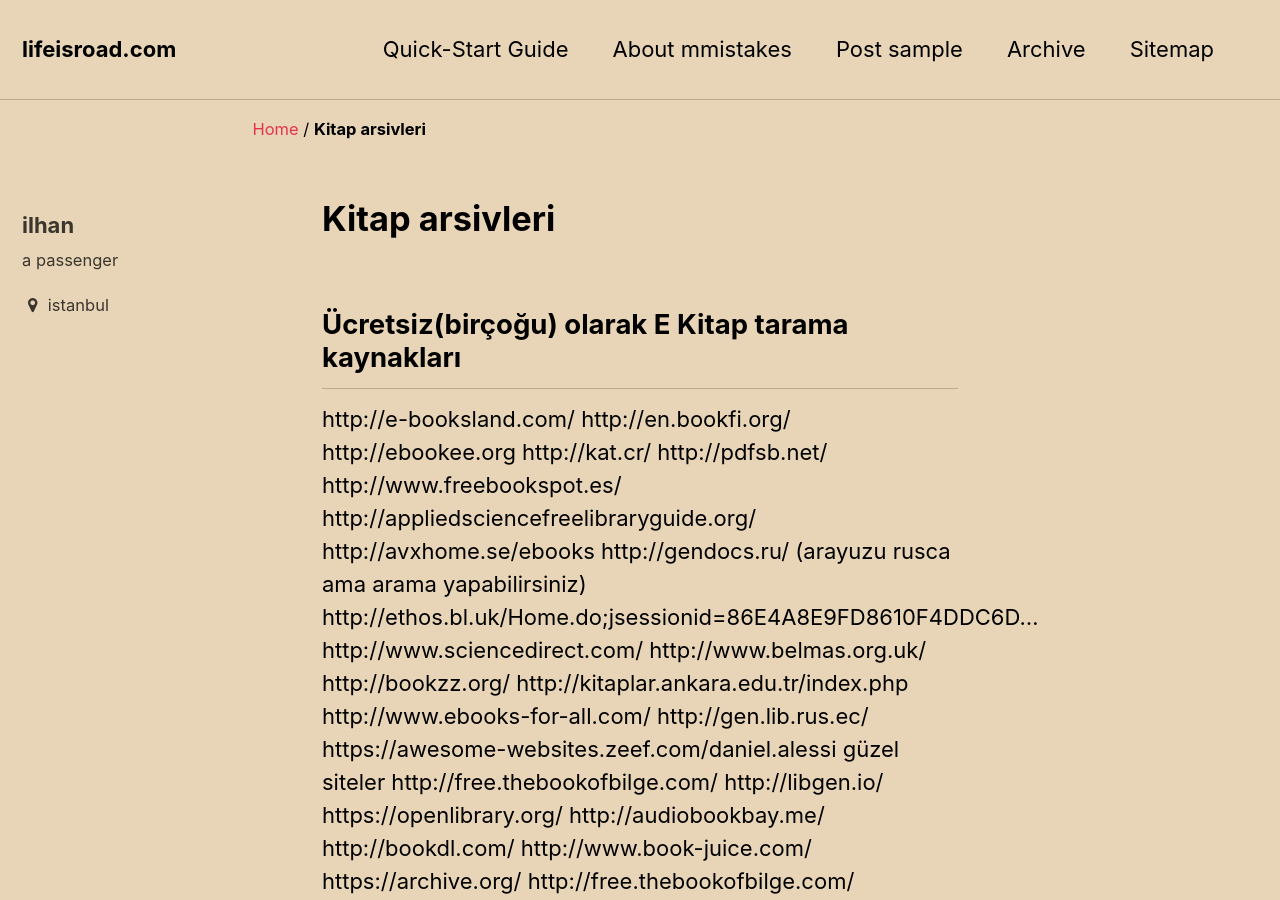
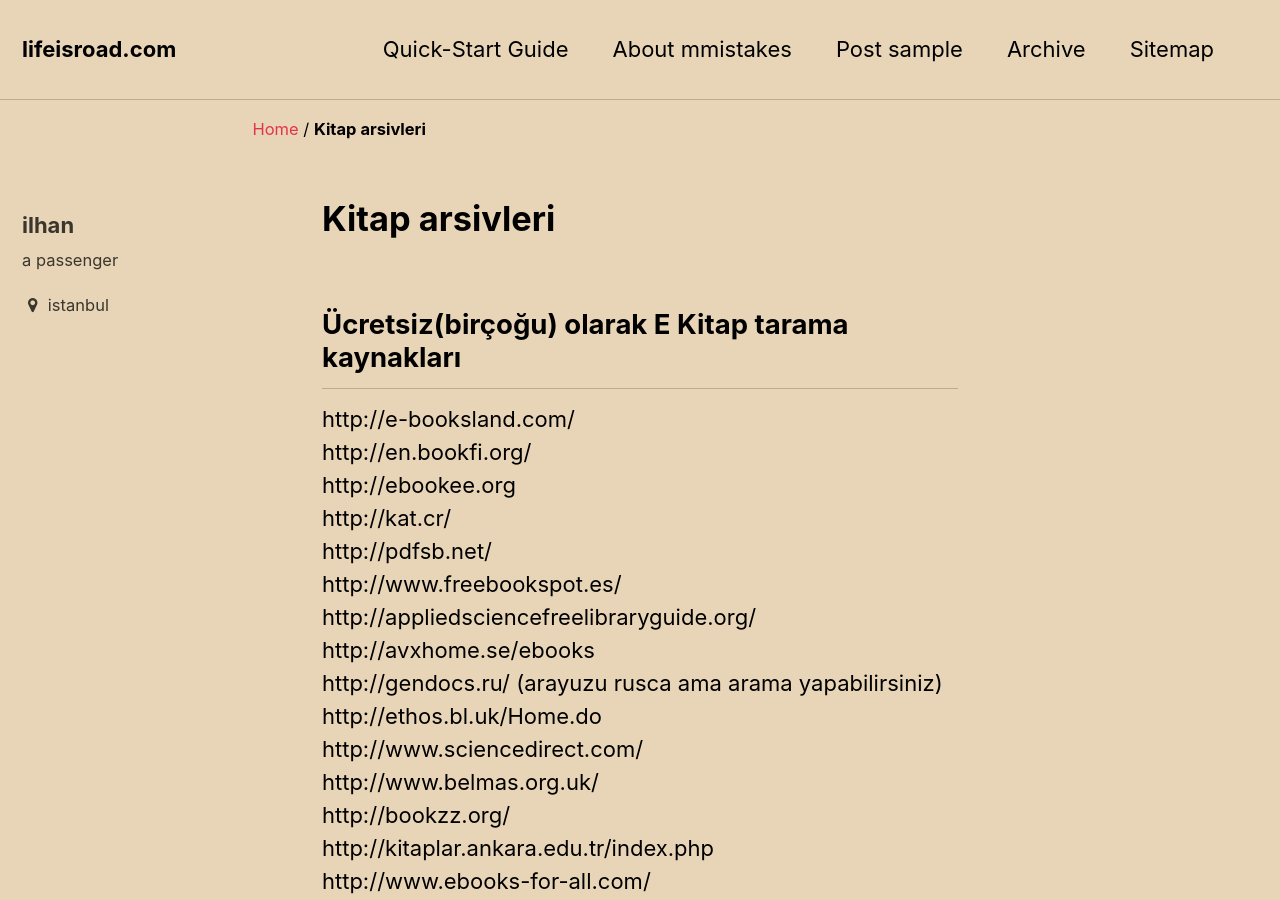
Before and after one commit to ilhangoren/ilhangoren.github.io, a Jekyll site: the page built from _posts/2018-09-09-Kitap arsivleri.md, in a window 1280 px wide and 900 px high. Built offline with Jekyll 4.4.1, drawn with Linux system fonts in a browser that asks for light colours; some of the changed text lies outside the part shown.

Commit message:
link duzenleme

```diff
--- a/_posts/2018-09-09-Kitap arsivleri.md
+++ b/_posts/2018-09-09-Kitap arsivleri.md
@@ -1,34 +1,31 @@
 ## Ücretsiz(birçoğu) olarak E Kitap tarama kaynakları
 
-http://e-booksland.com/
-http://en.bookfi.org/
-http://ebookee.org
-http://kat.cr/
-http://pdfsb.net/
-http://www.freebookspot.es/
-http://appliedsciencefreelibraryguide.org/
-http://avxhome.se/ebooks
-http://gendocs.ru/ (arayuzu rusca ama arama yapabilirsiniz)
-http://ethos.bl.uk/Home.do;jsessionid=86E4A8E9FD8610F4DDC6D…
-http://www.sciencedirect.com/
-http://www.belmas.org.uk/
-http://bookzz.org/
-http://kitaplar.ankara.edu.tr/index.php
-http://www.ebooks-for-all.com/
-http://gen.lib.rus.ec/
-https://awesome-websites.zeef.com/daniel.alessi güzel siteler
-http://free.thebookofbilge.com/
-http://libgen.io/
-https://openlibrary.org/
-http://audiobookbay.me/
-http://bookdl.com/
-http://www.book-juice.com/
-https://archive.org/
-http://free.thebookofbilge.com/
+http://e-booksland.com/<br>
+http://en.bookfi.org/<br>
+http://ebookee.org<br>
+http://kat.cr/<br>
+http://pdfsb.net/<br>
+http://www.freebookspot.es/<br>
+http://appliedsciencefreelibraryguide.org/<br>
+http://avxhome.se/ebooks<br>
+http://gendocs.ru/ (arayuzu rusca ama arama yapabilirsiniz)<br>
+http://ethos.bl.uk/Home.do<br>
+http://www.sciencedirect.com/<br>
+http://www.belmas.org.uk/<br>
+http://bookzz.org/<br>
+http://kitaplar.ankara.edu.tr/index.php<br>
+http://www.ebooks-for-all.com/<br>
+http://gen.lib.rus.ec/<br>
+https://awesome-websites.zeef.com/<br>
+http://libgen.io/<br>
+https://openlibrary.org/<br>
+http://audiobookbay.me/<br>
+http://bookdl.com/<br>
+http://www.book-juice.com/<br>
+https://archive.org/<br>
 
 ### Arşiv Linki
-(03 Mart 2018 tarihinde güncellenmiştir. Toplam arşiv boyutu 109 GB)
-
+(03 Mart 2018 tarihinde güncellenmiştir. Toplam arşiv boyutu 109 GB)<br>
 [kaynak](http://link.tl/1awfp)
 
 Link için şifre: !c3WEcNG8qmIy5od9HJ3ZXg
```
